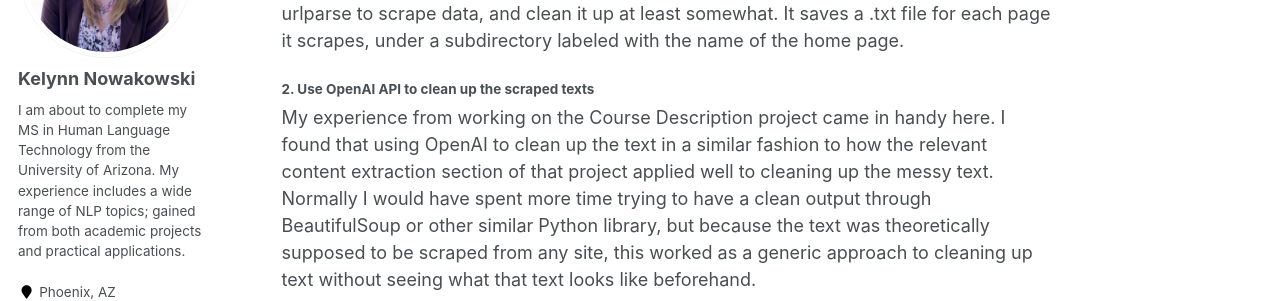
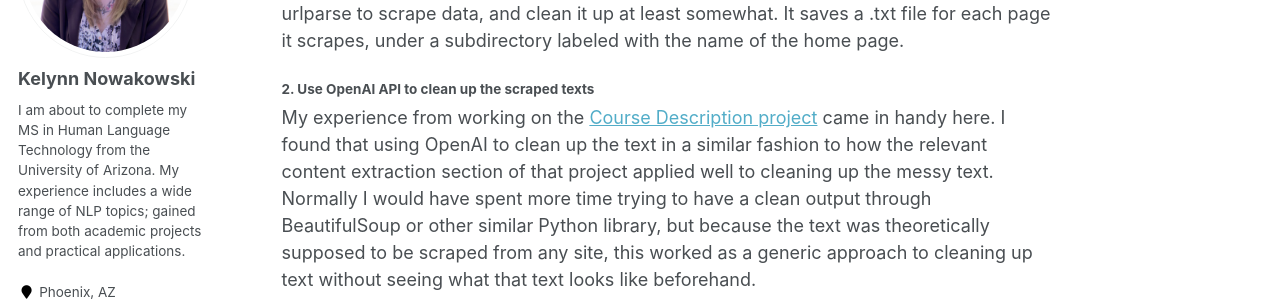
Before and after one commit to kelynnski/kelynnski.github.io, a Jekyll site: the page built from _portfolio/portfolio-3.md, in a window 1280 px wide and 900 px high, scrolled down 849 px. Shown: the part 153-454 px from the top of the window. Built offline with Jekyll 4.4.1, drawn with Linux system fonts in a browser that asks for light colours; formulas are drawn with MathJax 3; part of the change alters nothing that is shown.

Commit message:
updated p-3

```diff
--- a/_portfolio/portfolio-3.md
+++ b/_portfolio/portfolio-3.md
@@ -23,17 +23,17 @@ The code is structured in that it uses BeautifulSoup, Comment, deque, HTMLParser
 
 #### 2. Use OpenAI API to clean up the scraped texts
 
-My experience from working on the Course Description project came in handy here. I found that using OpenAI to clean up the text in a similar fashion to how the relevant content extraction section of that project applied well to cleaning up the messy text. Normally I would have spent more time trying to have a clean output through BeautifulSoup or other similar Python library, but because the text was theoretically supposed to be scraped from any site, this worked as a generic approach to cleaning up text without seeing what that text looks like beforehand.
+My experience from working on the [Course Description project](portfolio-1/) came in handy here. I found that using OpenAI to clean up the text in a similar fashion to how the relevant content extraction section of that project applied well to cleaning up the messy text. Normally I would have spent more time trying to have a clean output through BeautifulSoup or other similar Python library, but because the text was theoretically supposed to be scraped from any site, this worked as a generic approach to cleaning up text without seeing what that text looks like beforehand.
 
 You can view the chatbot used for this step on my [Chatbot Samples GitHub Repository](https://github.com/kelynnski/chatbot-samples/blob/main/relevent_text_chatbot.py).
 
 #### 3. Generate vector embeddings (using OpenAI) for the cleaned up text
 
-This was very similar to how I set up vector embeddings in my [RAG for Guru Data Project](portfolio-2.md). I used OpenAI to generate vector embeddings in preparation for setting up RAG.
+This was very similar to how I set up vector embeddings in my [RAG for Guru Data Project](portfolio-2/). I used OpenAI to generate vector embeddings in preparation for setting up RAG.
 
 #### 4. Set up RAG for the cleaned up texts & their vector embeddings
 
-I used a very similar set up for this project as I did for the [RAG for Guru Data Project](portfolio-2.md). But for this project, I looked into adding HyDE (Hypothetical Document Embedding) as part of the process. By adding in HyDE, it is essentially asking the LLM to generate a document answering the user's query before retrieving and ranking the sources, and add that hypothetical document to the user query. I then create vector embeddings from that addition to the query, instead of just the original query alone. In this way, texts that are more relevant could rank higher as top results. For my small POC, I did not end up including the HyDE portion as part of the run, because I did not see better results when I added it in. This could use more experimentation, but my theory is that because it was looking for such specific information about the tool in question, the hypothetical document didn’t add enough relevant context.
+I used a very similar set up for this project as I did for the [RAG for Guru Data Project](portfolio-2/). But for this project, I looked into adding HyDE (Hypothetical Document Embedding) as part of the process. By adding in HyDE, it is essentially asking the LLM to generate a document answering the user's query before retrieving and ranking the sources, and add that hypothetical document to the user query. I then create vector embeddings from that addition to the query, instead of just the original query alone. In this way, texts that are more relevant could rank higher as top results. For my small POC, I did not end up including the HyDE portion as part of the run, because I did not see better results when I added it in. This could use more experimentation, but my theory is that because it was looking for such specific information about the tool in question, the hypothetical document didn’t add enough relevant context.
 
 You can view the chatbot used for this step on my [Chatbot Samples GitHub Repository](https://github.com/kelynnski/chatbot-samples/blob/main/tool_assessment_chatbot.py).
 
```
